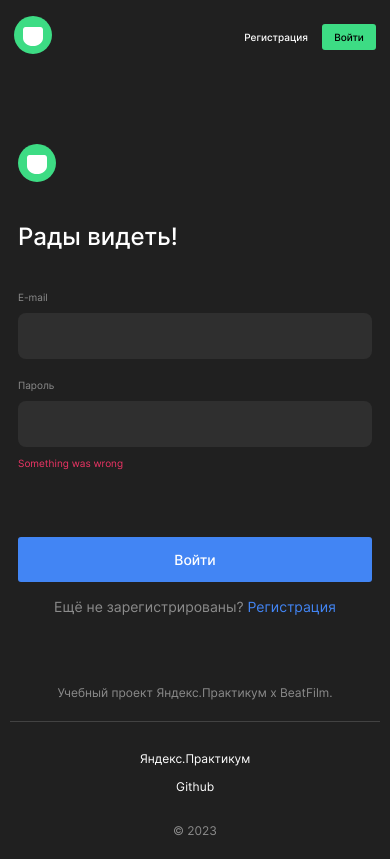
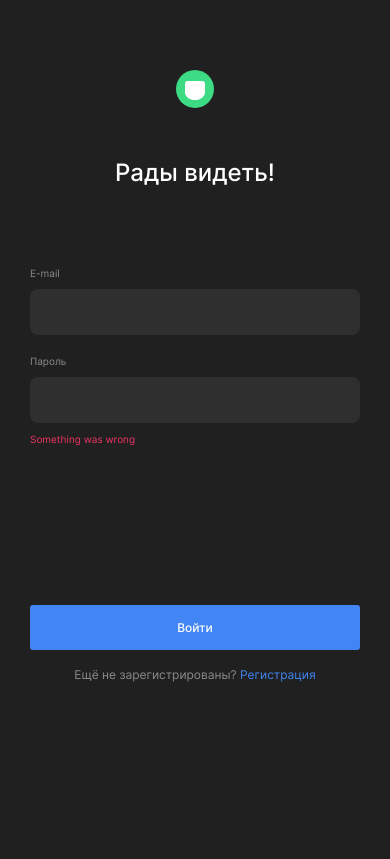
Before and after one commit to Mori-verum/movies-explorer-frontend, a React (Create React App) app: page /signin in a window 390 px wide. Built offline with nearby package versions, Linux system fonts and the light colour scheme.

Commit message:
adaptive PageWithForm, 404page

```diff
--- a/src/components/App/App.js
+++ b/src/components/App/App.js
@@ -21,8 +21,8 @@ function App() {
   const loggedIn = false;
   // const isHeaderVisible = ( pathname === "/signup" || pathname === "/signin")  ? false : true;
   // const isFooterVisible = ( pathname === "/signup" || pathname === "/signin" ) ? false : true;
-  const isHeaderVisible = true;
-  const isFooterVisible = true;
+  const isHeaderVisible = false;
+  const isFooterVisible = false;
 
   const inputsForRegister = (
     <>
--- a/src/components/ClickThrough/ClickThrough.css
+++ b/src/components/ClickThrough/ClickThrough.css
@@ -3,7 +3,6 @@
 }
 
 .click-through__container {
-    /* max-width: 396px; */
     padding: 0;
 }
 
@@ -14,9 +13,14 @@
     line-height: 17px;
     text-align: center;
     color: #8B8B8B;
-    margin: 16px 0 0;
 }
 
 .click-through__link {
     color: var(--button-color);
 }
+
+@media (max-width: 450px) {
+    .click-through__subtitle {
+        font-size: 12px;
+    }
+}
--- a/src/components/Form/Form.css
+++ b/src/components/Form/Form.css
@@ -1,6 +1,6 @@
 .form {
     height: 100%;
-    margin: 40px auto 0;
+    /* margin: 40px auto 0; */
     display: grid;
     grid-template-areas:
     "inputs"
@@ -40,3 +40,10 @@
     font-size: 14px;
     line-height: 17px;
 }
+
+@media (max-width: 450px) {
+    .form__submit {
+        margin: 160px 0 0;
+        font-size: 12px;
+    }
+}
--- a/src/components/Greeting/Greeting.css
+++ b/src/components/Greeting/Greeting.css
@@ -15,3 +15,10 @@
     color: var(--text-color);
     margin: 36px 0 0;
 }
+
+@media (max-width: 450px) {
+    .greeting__text {
+        text-align: center;
+        margin: 50px 0 0;
+    }
+}
--- a/src/components/Logo/Logo.css
+++ b/src/components/Logo/Logo.css
@@ -1,4 +1,16 @@
+.logo {
+    display: block;
+    width: 38px;
+    height: 38px;
+}
+
 .logo__img {
     width: 38px;
     height: 38px;
 }
+
+@media (max-width: 450px) {
+    .logo {
+        margin: 0 auto;
+    }
+}
--- a/src/components/NotFoundPage/NotFoundPage.css
+++ b/src/components/NotFoundPage/NotFoundPage.css
@@ -1,7 +1,6 @@
 .not-found-page {
     box-sizing: border-box;
     display: grid;
-    /* grid-template-columns: 1fr; */
     grid-template-rows: repeat(2, auto);
     height: 100vh;
     padding: 60px 0;
@@ -38,3 +37,22 @@
     justify-self: center;
     align-self: end;
 }
+
+@media (max-width: 450px) {
+    .not-found-page {
+        grid-template-rows: repeat(2, 1fr);
+    }
+
+    .not-found-page__title {
+        font-size: 80px;
+    }
+
+    .not-found-page__subtitle {
+        font-size: 12px;
+    }
+
+    .not-found-page__button {
+        font-size: 12px;
+        align-self: center;
+    }
+}
--- a/src/components/PageWithForm/PageWithForm.css
+++ b/src/components/PageWithForm/PageWithForm.css
@@ -1,7 +1,30 @@
 .page-with-form {
-    margin: 70px 0;
+    padding: 70px 0;
 }
 
 .page-with-form__container {
     max-width: 396px;
+    margin: 40px auto 0;
 }
+
+@media (max-width: 780px) {
+    .page-with-form {
+        padding: 230px 0;
+    }
+
+    .page-with-form__container {
+        max-width: 396px;
+    }
+}
+
+@media (max-width: 450px) {
+    .page-with-form {
+        padding: 70px 0 30px;
+    }
+
+    .page-with-form__container {
+        max-width: 396px;
+        padding: 0 30px;
+        margin-top: 80px;
+    }
+}
```
